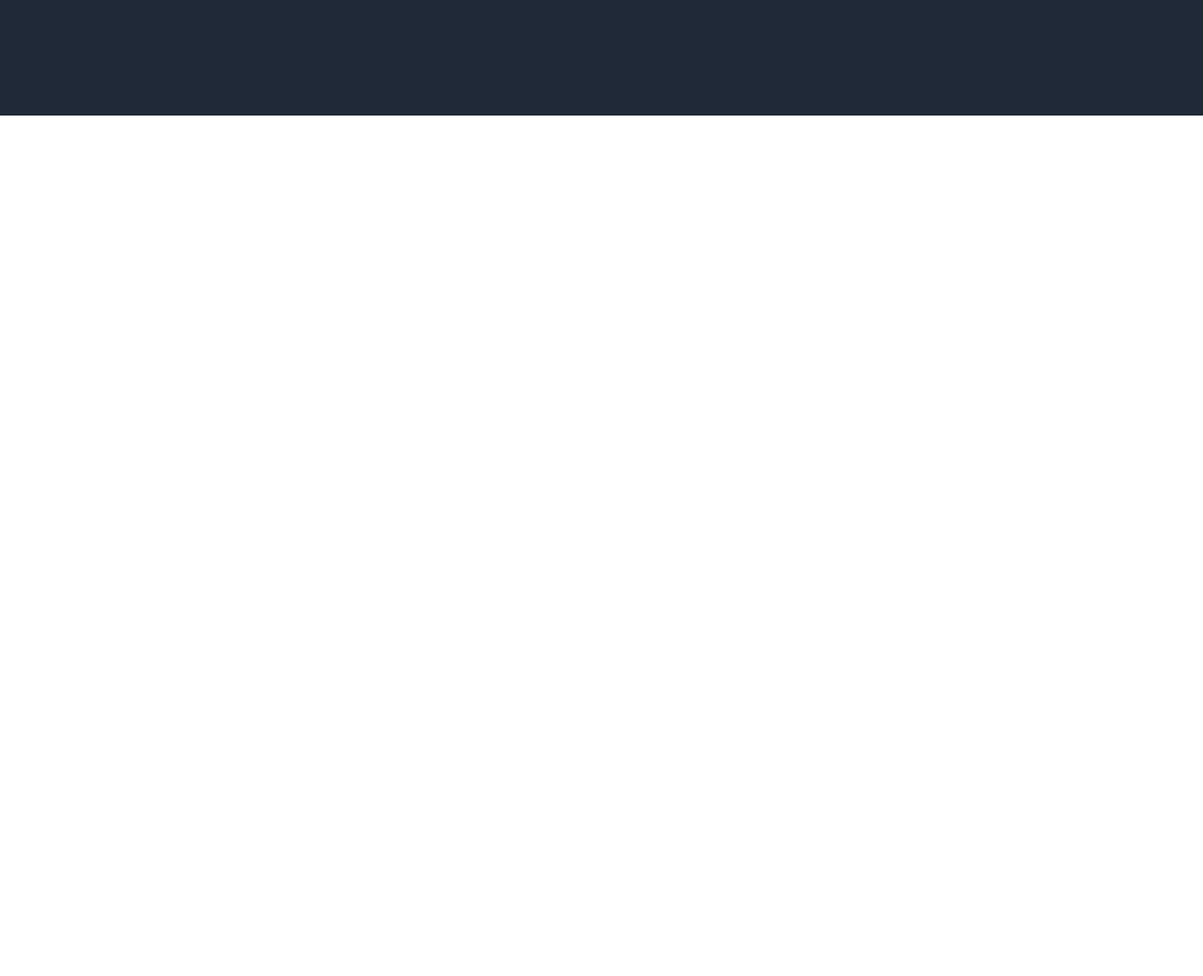
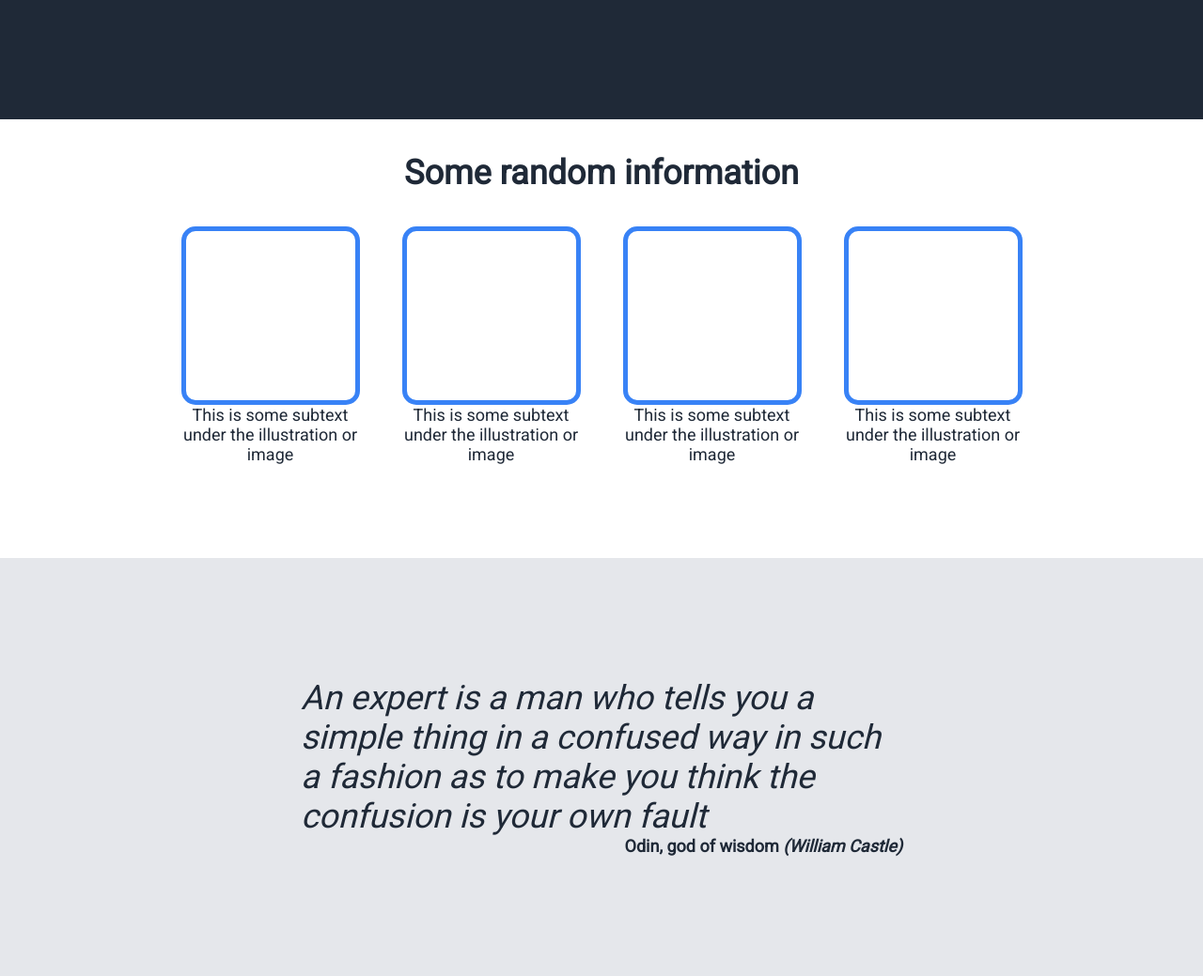
Before and after one commit to ar4wnnn/landing-page, a plain HTML site: page index.html in a window 1280 px wide. Shown: the part 500-1539 px from the top of the page at 94% size. Before the commit the page ends 800 px from the top, so only its background shows below. Drawn offline with Linux system fonts and the light colour scheme; a web font is replaced by a local one.

Commit message:
feat:Added illustration and quote bars (forgot to commit after 1st one)

```diff
--- a/index.html
+++ b/index.html
@@ -28,5 +28,32 @@
                 </div>
             </div>
         </div>
+        <div class="secondbar">
+            <div class="random">Some random information
+            </div>
+            <div class="randomib">
+                <div class="randomi">
+                    <div class="randomb"></div>
+                    <p>This is some subtext under the illustration or image</p>
+                </div>
+                <div class="randomi">
+                    <div class="randomb"></div>
+                    <p>This is some subtext under the illustration or image</p>
+                </div>
+                <div class="randomi">
+                    <div class="randomb"></div>
+                    <p>This is some subtext under the illustration or image</p>
+                </div>
+                <div class="randomi">
+                    <div class="randomb"></div>
+                    <p>This is some subtext under the illustration or image</p>
+                </div>
+            </div>
+        </div>
+        <div class="thirdbar">
+            <em class="quote"> An expert is a man who tells you a simple thing in a confused way in such a fashion as to make you think the confusion is your own fault</em>
+            <p class="author"> Odin, god of wisdom <i>(William Castle)</i></p>
+        </div>
+
     </body>
 </html>
--- a/styles.css
+++ b/styles.css
@@ -1,9 +1,9 @@
-@import url('https://fonts.googleapis.com/css2?family=Basic&display=swap');
+@import url('https://fonts.googleapis.com/css2?family=Roboto&display=swap');
 
 * {
     margin: 0;
     padding: 0;
-    font-family:'Basic', sans-serif;
+    font-family:'Roboto', sans-serif;
 
 }
 
@@ -19,7 +19,7 @@
 }
 .logo{
     font-size: 24px;
-    padding: 1em 0
+    padding: 1em 0;
 }
 .links{
     margin-top:25px;
@@ -56,11 +56,9 @@ span:last-of-type{
     gap: 0.5em;
 }
 button{
-    padding: 0.3em 1em;
-    width: 100px;
+
     background-color: #3882F6;
-    border:none;
-    border-radius:0.4em;
+
 }
 .hero{
     font-size:48px;
@@ -73,6 +71,10 @@ button{
 .herob{
     color: #F9FAF8;
     font-size: 18px;
+    border:none;
+    border-radius:0.4em;
+    padding: 0.3em 1em;
+    width: 100px;
 }
 .mright{
     flex-shrink:0;
@@ -86,3 +88,55 @@ button{
     height:200px;
     border-radius:8px;
 }
+.secondbar{
+    display:flex;
+    flex-direction:column;
+    align-items: center;
+    color:#1F2937;
+    margin-bottom:100px;
+}
+.random{
+    font-size: 36px;
+    font-weight: 800;
+    padding: 1em;
+
+}
+.randomib{
+    display:flex;
+    gap:25px;
+
+}
+.randomi{
+    display:flex;
+    align-items: center;
+    flex-direction:column;
+    text-align: center;
+    max-width:210px;
+    font-size:18px;
+}
+.randomb{
+    width:180px;
+    height:180px;
+    border-radius: 15px;
+    border: 5px solid #3882F6;
+    background-color: white;
+}
+.thirdbar{
+    display:flex;
+    flex-direction: column;
+    padding:10% 25%;
+    background-color:#E5E7EB;
+    color:#1F2937;
+
+}
+.quote{
+    font-size: 36px;
+    font-weight: 100;
+    justify-content: center;
+}
+.author{
+    font-size: 18px;
+    font-weight: bolder;
+
+    align-self:flex-end;
+}
```
